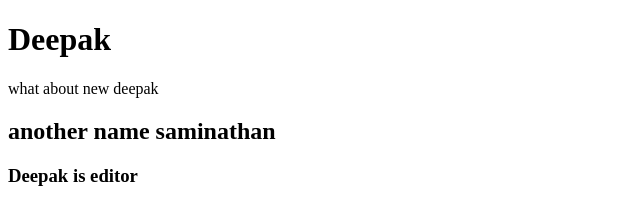
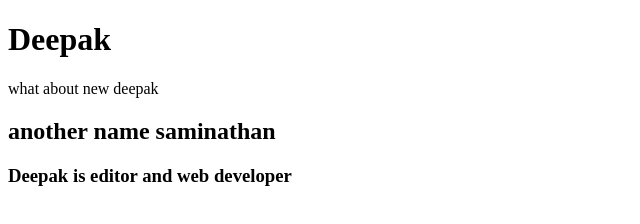
Before and after one commit to saminathan12/github_pratice, a plain HTML site: page index.html in a window 1280 px wide. Shown: the whole page, without its empty margins (0-640 px from the left). Drawn offline with Linux system fonts and the light colour scheme.

Commit message:
fix : extra skills added

```diff
--- a/index.html
+++ b/index.html
@@ -10,6 +10,6 @@
     <h1>Deepak</h1>
     <p>what about new deepak</p>
     <h2>another name saminathan</h2>
-    <h3>Deepak is editor</h3>
+    <h3>Deepak is editor and web developer</h3>
 </body>
 </html>
```
